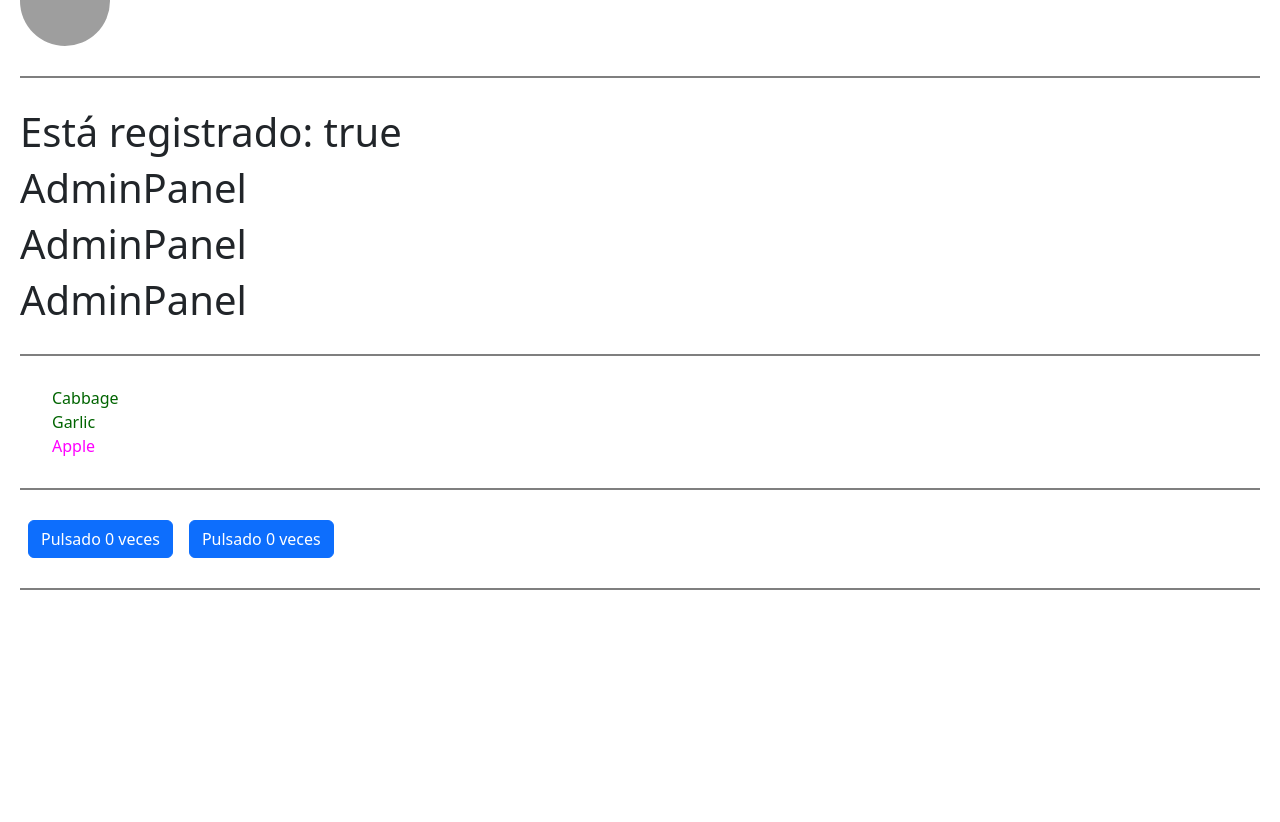
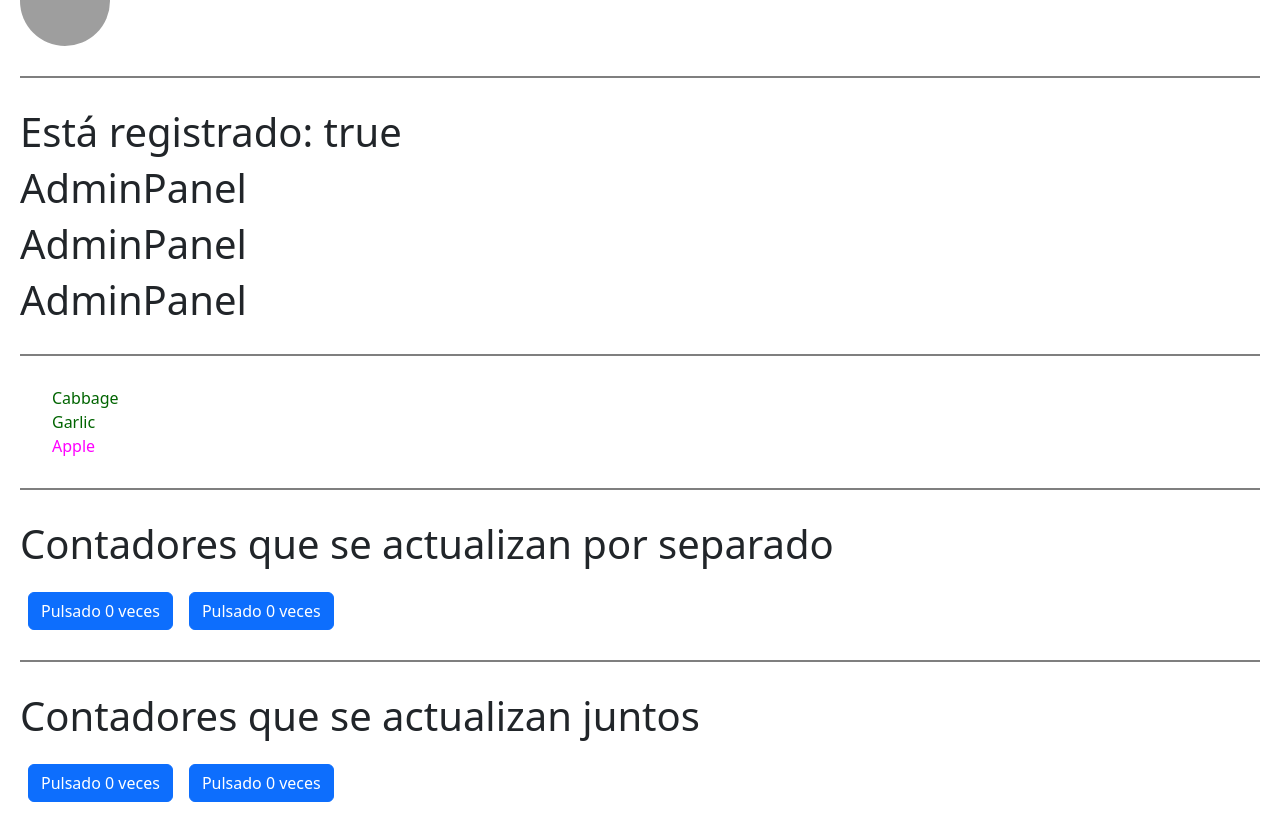
Before and after one commit to dgutierrez21/Learning-ReactJS--React-Docs, a React (Vite) app in the folder 01-learn/: page / in a window 1280 px wide. Shown: the part 432-1254 px from the top of the page. Before the commit the page ends 1072 px from the top, so only its background shows below. Built offline with nearby package versions, Linux system fonts and the light colour scheme; grey boxes are pictures that could not be loaded.

Commit message:
Compartir datos entre componentes

```diff
--- a/01-learn/src/01-inicio-rapido/overview/OverView.jsx
+++ b/01-learn/src/01-inicio-rapido/overview/OverView.jsx
@@ -1,6 +1,8 @@
+import { useState } from "react";
 import { AboutPage } from "./components/AboutPage";
 import { ConditionalRendering } from "./components/ConditionalRendering";
 import { CounterButton } from "./components/CounterButton";
+import { CounterButton02 } from "./components/CounterButton02";
 import { Profile } from "./components/Profile";
 import { ShoppingList } from "./components/ShoppingList";
 
@@ -13,6 +15,14 @@ const Button = () => {
 };
 
 const OverView = () => {
+  // estado actual | funcion para actualizar el estado
+
+  const [count, setCount] = useState(0);
+
+  function handleClickBtn() {
+    setCount(count + 1);
+  }
+
   return (
     <div>
       <h1>Bienvenido/a a mi app</h1>
@@ -36,10 +46,17 @@ const OverView = () => {
 
       <div className="separator"></div>
 
+      <h1 className="mb-4">Contadores que se actualizan por separado</h1>
+
       <CounterButton />
       <CounterButton />
 
       <div className="separator"></div>
+
+      <h1 className="mb-4">Contadores que se actualizan juntos</h1>
+
+      <CounterButton02 count={count} onClick={handleClickBtn} />
+      <CounterButton02 count={count} onClick={handleClickBtn} />
     </div>
   );
 };
--- /dev/null
+++ b/01-learn/src/01-inicio-rapido/overview/components/CounterButton02.jsx
@@ -0,0 +1,7 @@
+export const CounterButton02 = ({ count, onClick }) => {
+  return (
+    <button className="btn btn-primary mx-2" onClick={onClick}>
+      Pulsado {count} veces
+    </button>
+  );
+};
```
